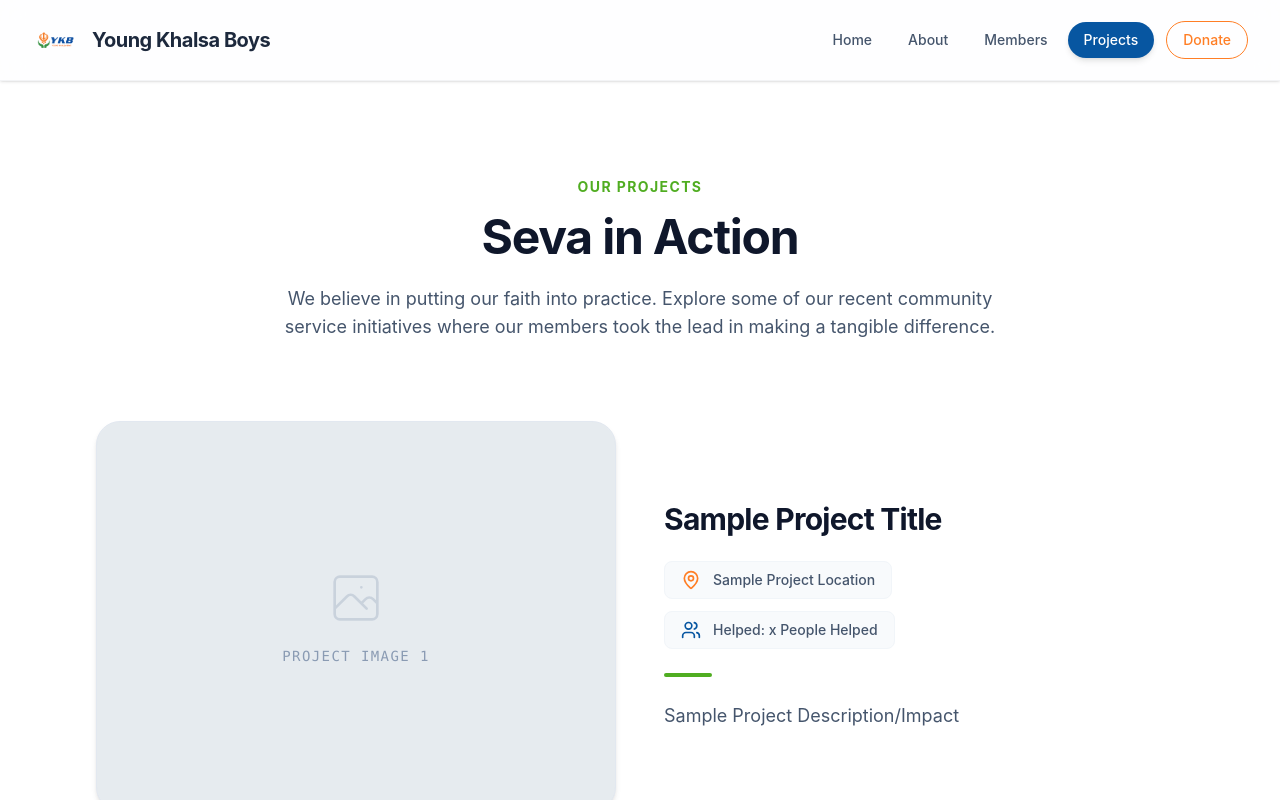
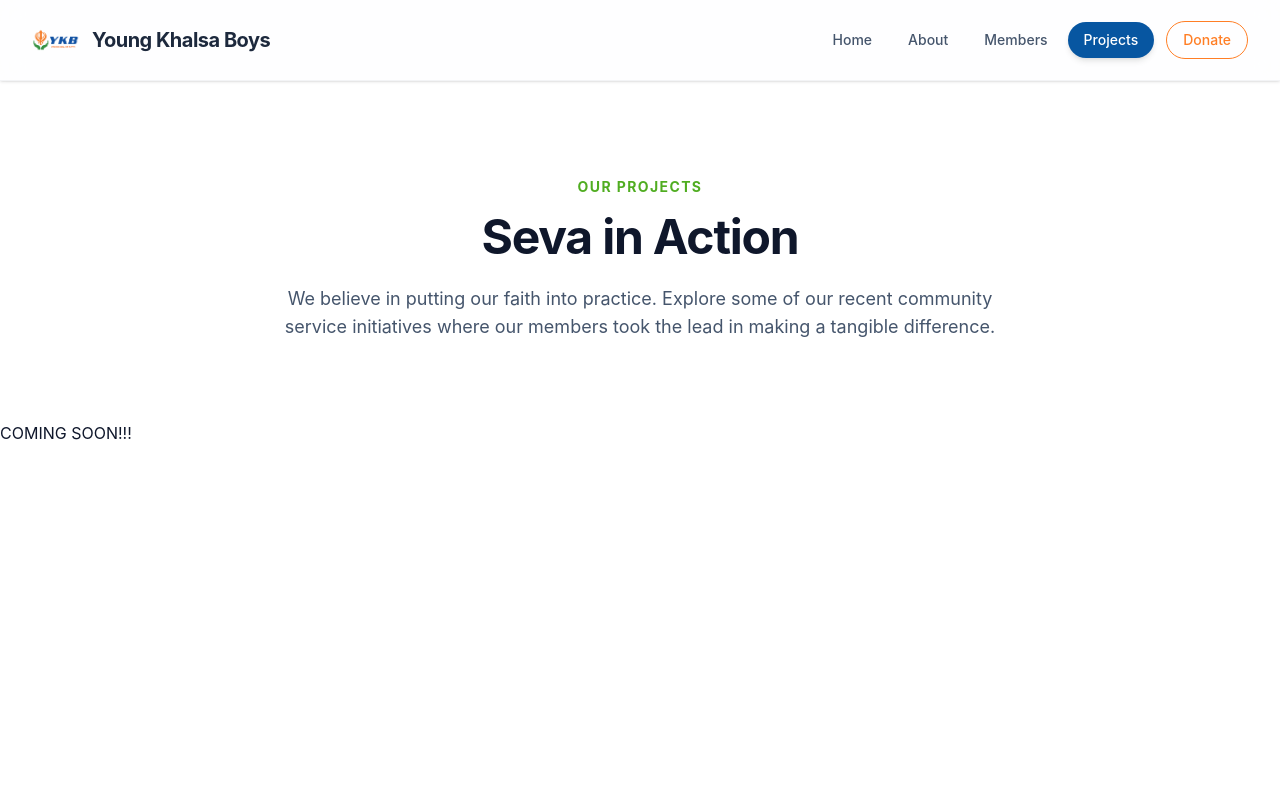
Before and after one commit to Young-Khalsa-Boys/ykb-beta, a React (Vite) app: page /projects in a window 1280 px wide. Shown: the top 800 px of the page. Built offline with nearby package versions, Linux system fonts and the light colour scheme.

Commit message:
updated logo + updated placeholders

```diff
--- a/src/pages/Home.tsx
+++ b/src/pages/Home.tsx
@@ -6,10 +6,10 @@ import { useEffect } from 'react';
 
 // For the carousel
 const carouselPhotos = [
-  "https://images.unsplash.com/photo-1593113511342-f87fdbbe7e8e?auto=format&fit=crop&q=80&w=1200",
-  "https://images.unsplash.com/photo-1599059813005-11265ba4b4ce?auto=format&fit=crop&q=80&w=1200",
-  "https://images.unsplash.com/photo-1469571486292-0ba58a3f068b?auto=format&fit=crop&q=80&w=1200",
-  "https://images.unsplash.com/photo-1529156069898-49953eb1f55f?auto=format&fit=crop&q=80&w=1200"
+  // "https://images.unsplash.com/photo-1593113511342-f87fdbbe7e8e?auto=format&fit=crop&q=80&w=1200",
+  // "https://images.unsplash.com/photo-1599059813005-11265ba4b4ce?auto=format&fit=crop&q=80&w=1200",
+  // "https://images.unsplash.com/photo-1469571486292-0ba58a3f068b?auto=format&fit=crop&q=80&w=1200",
+  // "https://images.unsplash.com/photo-1529156069898-49953eb1f55f?auto=format&fit=crop&q=80&w=1200"
 ];
 
 export default function Home() {
--- a/src/pages/Members.tsx
+++ b/src/pages/Members.tsx
@@ -1,6 +1,6 @@
 const membersList = [
-  { id: 1, name: "Sample Name", role: "Sample Subtext" },
-  { id: 2, name: "Sample Name 2" },
+  // { id: 1, name: "Sample Name", role: "Sample Subtext" },
+  // { id: 2, name: "Sample Name 2" },
 ];
 
 export default function Members() {
@@ -13,6 +13,8 @@ export default function Members() {
           Meet the dedicated young men who make our Seva possible. A brotherhood committed to community service.
         </p>
       </div>
+
+      COMING SOON!!!
 
       {/* Grid */}
       <div className="max-w-7xl mx-auto px-4 sm:px-6 lg:px-8">
--- a/src/pages/Projects.tsx
+++ b/src/pages/Projects.tsx
@@ -1,14 +1,14 @@
 import { MapPin, Users } from 'lucide-react';
 
 const projectsList = [
-  {
-    id: 1,
-    title: "Sample Project Title",
-    location: "Sample Project Location",
-    helped: "x People Helped",
-    blurb: "Sample Project Description/Impact",
-    placeholderImageId: 1
-  },
+  // {
+  //   id: 1,
+  //   title: "Sample Project Title",
+  //   location: "Sample Project Location",
+  //   helped: "x People Helped",
+  //   blurb: "Sample Project Description/Impact",
+  //   placeholderImageId: 1
+  // },
 ];
 
 export default function Projects() {
@@ -22,6 +22,8 @@ export default function Projects() {
           We believe in putting our faith into practice. Explore some of our recent community service initiatives where our members took the lead in making a tangible difference.
         </p>
       </div>
+
+      COMING SOON!!!
 
       <div className="max-w-6xl mx-auto px-4 sm:px-6 lg:px-8 space-y-24">
         {projectsList.map((project, index) => (
```
Also changed, not shown: public/logo.png, public/logouncropped.png (added).
